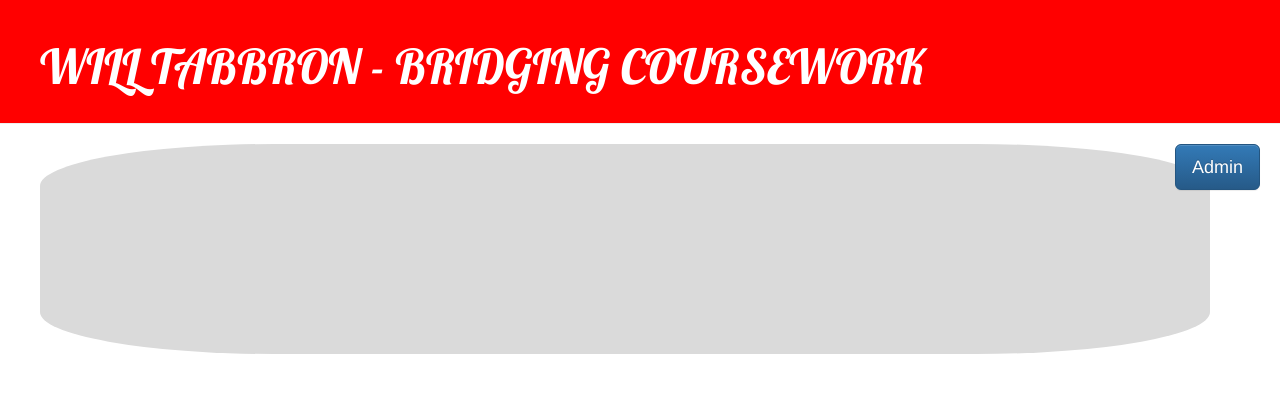
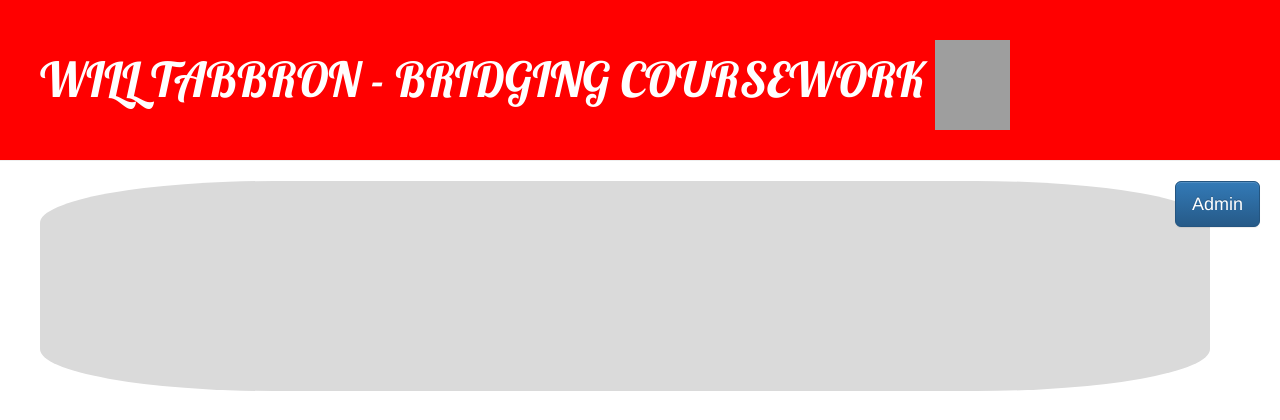
Before and after one commit to WTabbron/my-first-blog, a Django app: page / in a window 1280 px wide. Shown: the top 420 px of the page. Run offline with Django 3.2, Linux system fonts and the light colour scheme; data that the repository does not hold is empty; parts of the project's set-up code (start-up, migrations or seed data) failed here and were passed over; some libraries are stand-ins or nearby versions; grey boxes are pictures that could not be loaded.

Commit message:
added UOB

```diff
--- a/blog/templates/blog/base.html
+++ b/blog/templates/blog/base.html
@@ -27,6 +27,7 @@
         {% endif %}
         <h1>
             <a href="/">WILL TABBRON - BRIDGING COURSEWORK</a>
+            <img src="https://upload.wikimedia.org/wikipedia/en/thumb/4/43/BirminghamUniversityCrest.svg/1200px-BirminghamUniversityCrest.svg.png" width=75px height=90px>
         </h1>
     </div>
     <div class="edit_btn">
```
